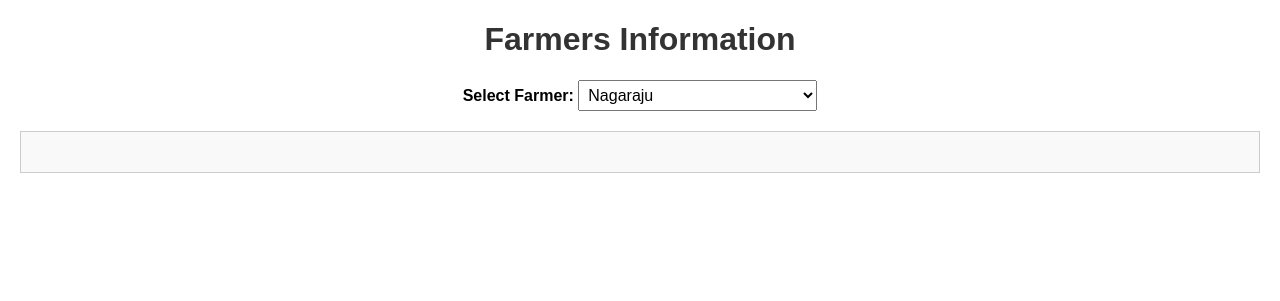
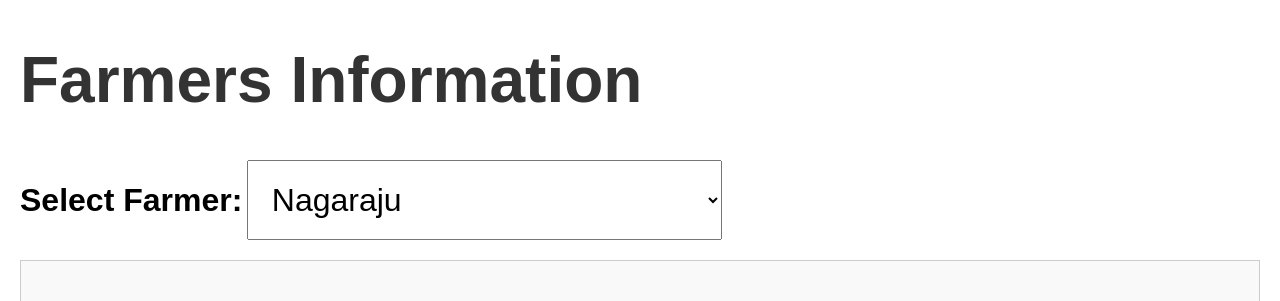
Before and after one commit to annadathalu/farmers-information_copy, a plain HTML site: page index.html in a window 1280 px wide. Shown: the top 301 px of the page. Drawn offline with Linux system fonts and the light colour scheme.

Commit message:
Update index.html

```diff
--- a/index.html
+++ b/index.html
@@ -7,20 +7,25 @@
             font-family: Arial, sans-serif;
             margin: 20px;
             padding: 0;
-            text-align: center;
+            text-align: left; /* Align to the left side */
         }
 
         h1 {
             color: #333;
+            font-size: 4em; /* Increase font size */
+            text-align: left; /* Align to the left side */
         }
 
         label {
             font-weight: bold;
+            font-size: 2em; /* Increase font size */
+            text-align: left; /* Align to the left side */
         }
 
         select {
-            padding: 5px;
-            font-size: 16px;
+            padding: 20px; /* Increase padding */
+            font-size: 2em; /* Increase font size */
+            text-align: left; /* Align to the left side */
         }
 
         #farmerDetails {
@@ -32,6 +37,8 @@
 
         p {
             margin: 5px 0;
+            font-size: 2em; /* Increase font size */
+            text-align: left; /* Align to the left side */
         }
     </style>
 
```
